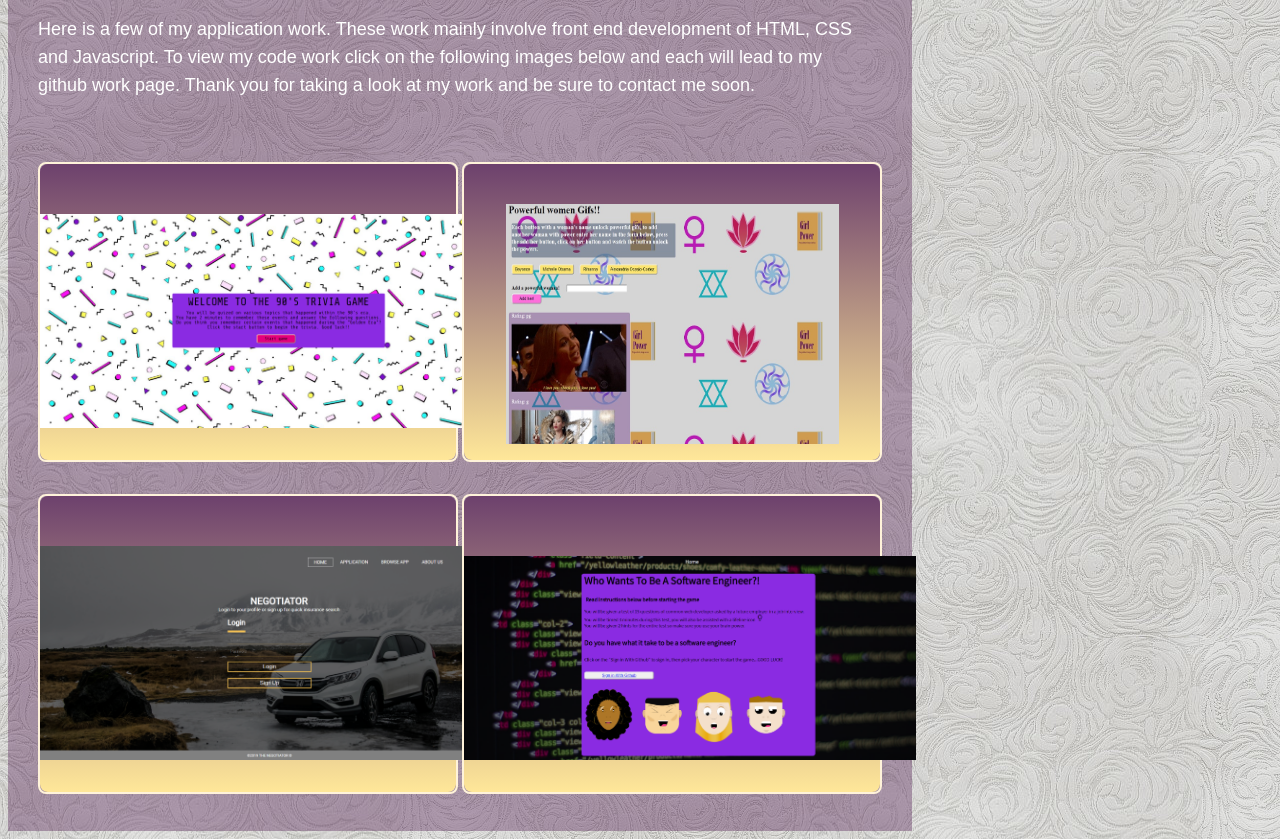
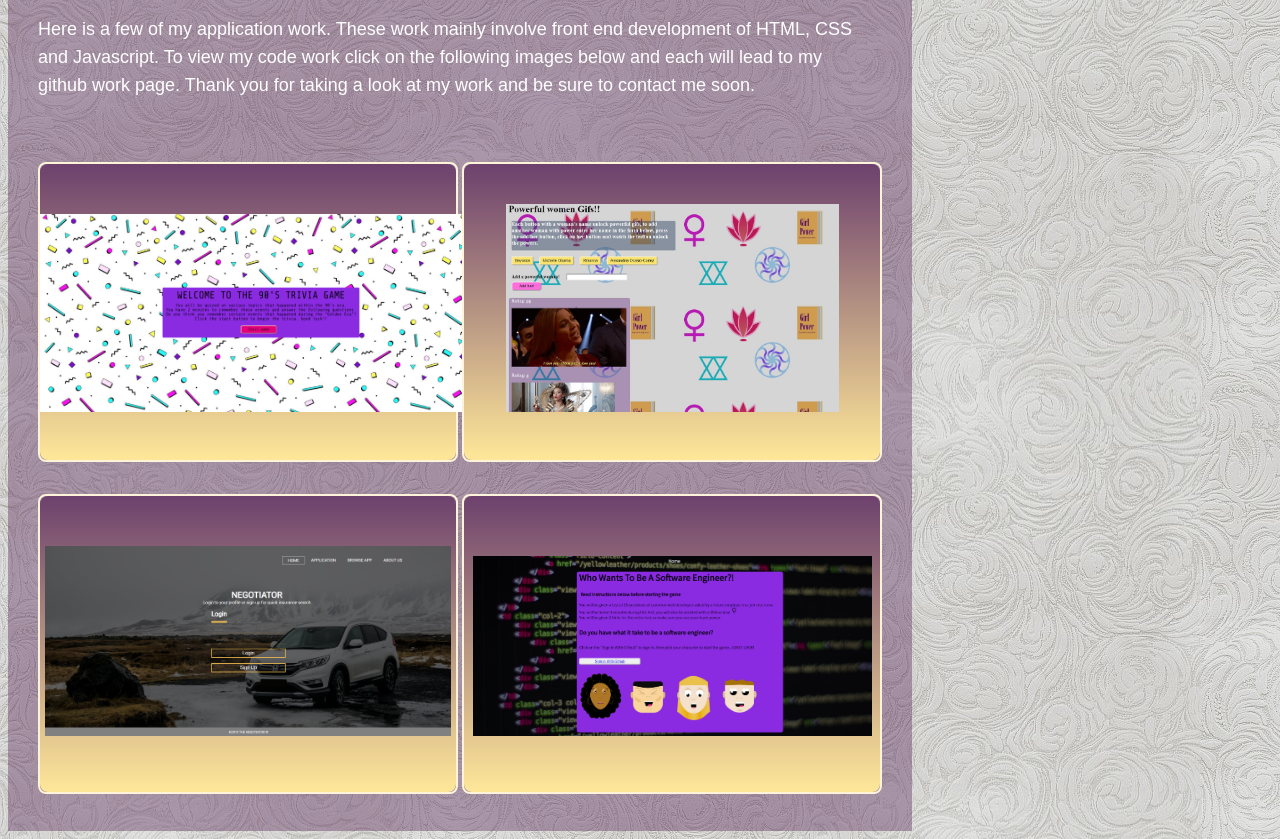
Before and after one commit to Chelsea-exe/Chelsea-exe.github.io, a plain HTML site: page portfolio.html in a window 1280 px wide. Shown: the part 328-1167 px from the top of the page. Drawn offline with nearby package versions, Linux system fonts and the light colour scheme; a web font is replaced by a local one.

Commit message:
modified portfolio card photo

```diff
--- a/css/style.css
+++ b/css/style.css
@@ -171,11 +171,11 @@ input[type=submit] {
 }
 #game {
     padding-top: 50px;
-    height: 33vh;
+    height: 31vh;
 }
 #psychic {
     padding-top: 50px;
-    height: 33vh;
+    height: 31vh;
 }
 #train-schedule {
     height: 35vh;
@@ -185,16 +185,16 @@ input[type=submit] {
 }
  #women-giphy {
      padding-top: 40px;
-     height: 35vh;
+     height: 31vh;
      width: 26vw;
  }
 #negotiator {
     padding-top: 50px;
-    height: 33vh;
+    height: 30vh;
 }
 #software {
     padding-top: 60px;
-    height: 33vh;
+    height: 30vh;
 }
 p {
     color: rgb(255, 255, 255);
```
